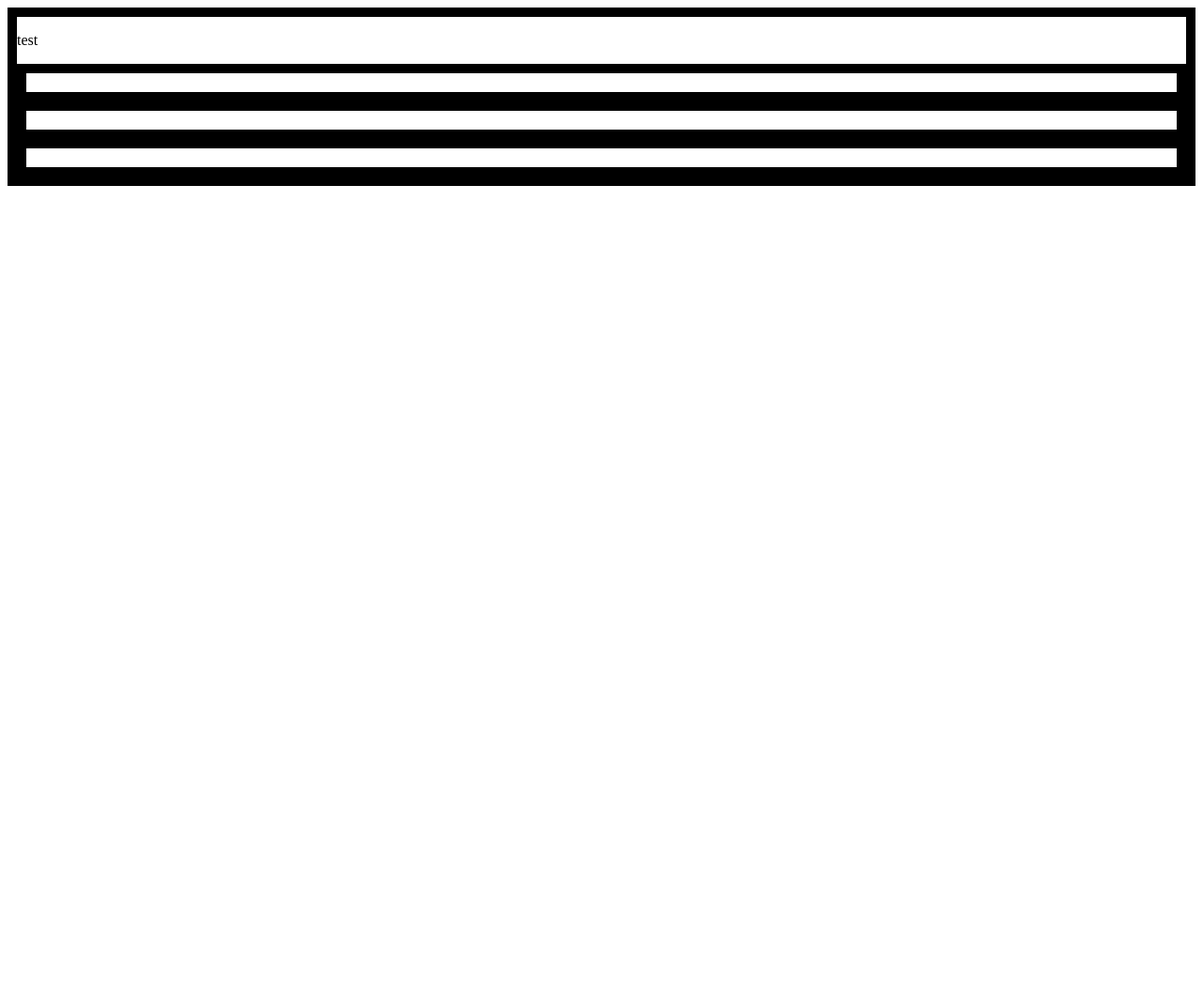
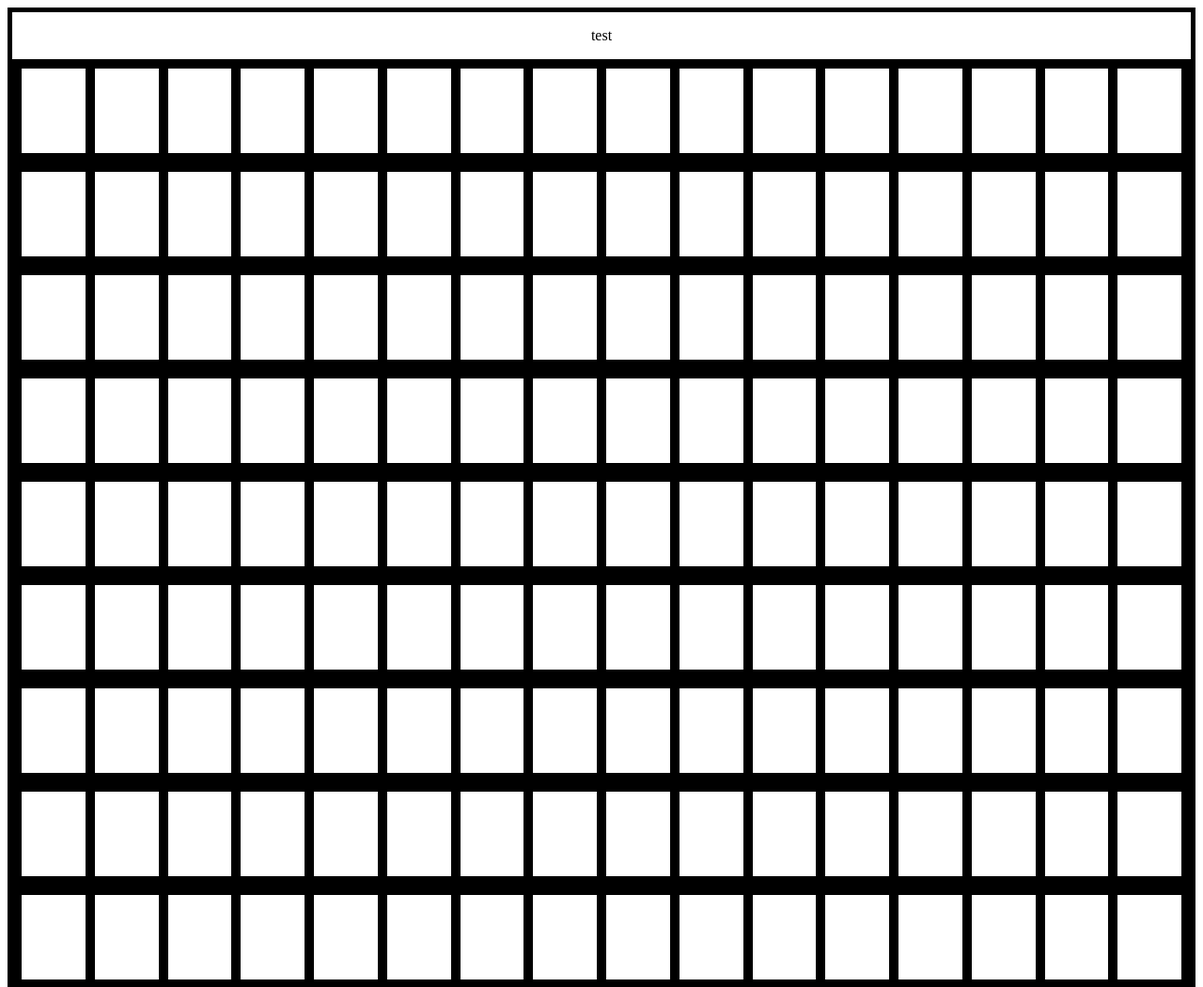
Before and after one commit to bryceberdijo/Project-Etch-a-Sketch, a plain HTML site: page index.html in a window 1280 px wide. Shown: the top 1051 px of the page at 94% size. Before the commit the page ends 800 px from the top, so only its background shows below. Drawn offline with Linux system fonts and the light colour scheme.

Commit message:
Added the 16x16 squares as required by the odin project description

```diff
--- a/script.js
+++ b/script.js
@@ -2,14 +2,19 @@
 
 const container = document.querySelector(".container");
 
-const row1 = document.createElement("div");
-const row2 = document.createElement("div");
-const row3 = document.createElement("div");
-//row1.classList.add('container');
-row1.id = "container2";
-row2.id = "container2";
-row3.id = "container2";
 
-container.appendChild(row1);
-container.appendChild(row2);
-container.appendChild(row3);
+
+
+for (let i = 0; i < 16; i++) {
+    const row1 = document.createElement("div");
+    row1.id = "container2";
+    container.appendChild(row1);
+    console.log(i)
+    for (let i = 0; i < 16; i++) {
+        const row2 = document.createElement("div");
+        row2.id = "container3";
+        row1.appendChild(row2);
+        console.log(i)
+
+}
+}
--- a/styles.css
+++ b/styles.css
@@ -1,13 +1,29 @@
 .container {
-    border: 10px solid black;
+    border: 5px solid black;
     background-color: white;
-
-    margin: 0;
+    text-align: center;
+    display: flex;
+    flex-direction: column;
 }
 
 #container2 {
-    border: 10px solid black;
+    border: 5px solid black;
     background-color: white;
-    padding: 10px;
-    margin: 0;
+    text-align: center;
+    height: 100px;
+    width: auto;
+    display: flex;
+    flex-direction: row;
 }
+
+#container3 {
+    border: 5px solid black;
+    background-color: white;
+    text-align: center;
+    height: 100%;
+    width: 100%;
+    box-sizing: border-box;
+
+    display: flex;
+    flex-direction: row;
+}
```
